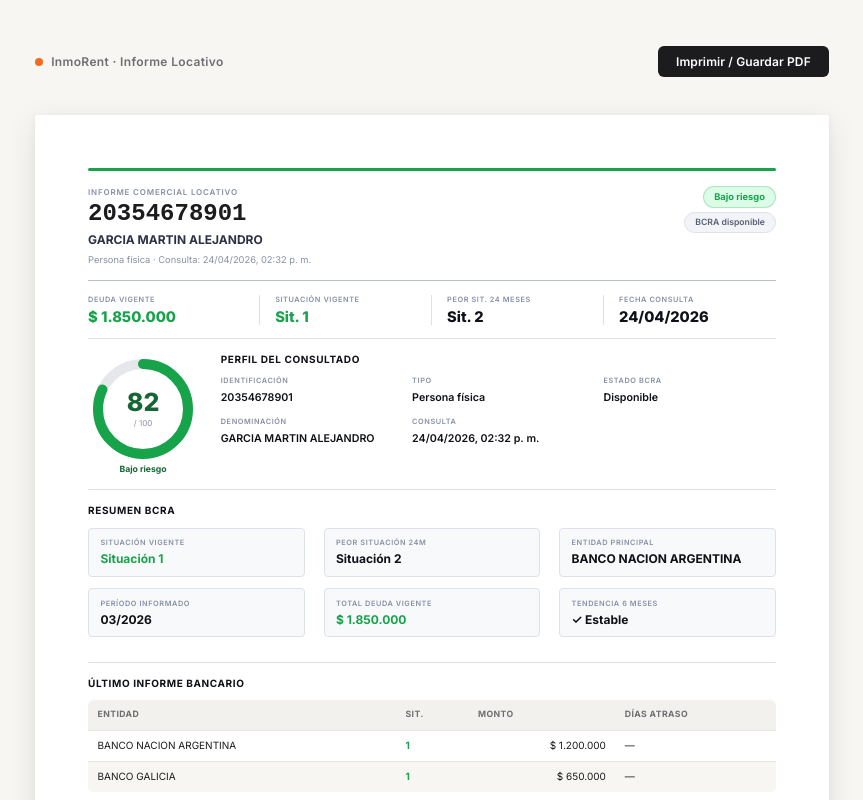
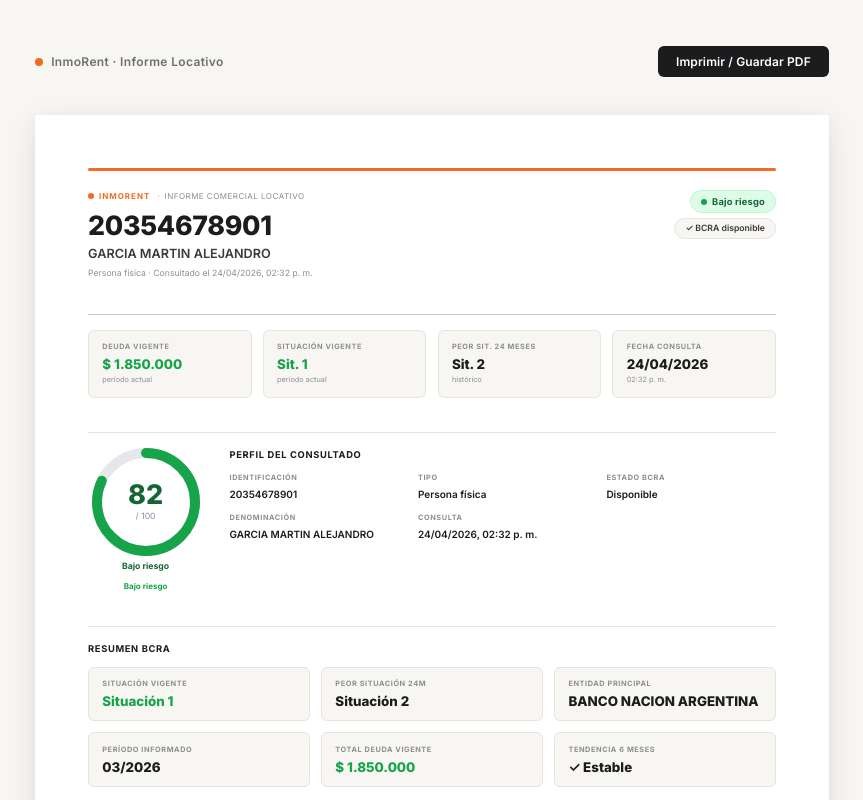
Before and after one commit to collocaluca1-spec/inmorent-pdf-service., a Next.js app: page /preview/locativo-demo in a window 1280 px wide. Shown: the top 800 px of the page, without its empty margins (208-1071 px from the left). Built offline with nearby package versions, Linux system fonts and the light colour scheme.

Commit message:
Page1.tsx

```diff
--- a/components/informe/Page1.tsx
+++ b/components/informe/Page1.tsx
@@ -17,150 +17,169 @@ const fmtDate = (iso: string) =>
 const fmtPeriodo = (raw: string) =>
   /^\d{6}$/.test(raw) ? `${raw.slice(4, 6)}/${raw.slice(0, 4)}` : raw;
 
-/* ── Risk accent color ── */
-const RISK_COLOR: Record<string, string> = {
-  emerald: '#16a34a',
-  amber:   '#b45309',
-  red:     '#dc2626',
-  slate:   '#64748b',
-};
-const RISK_BG: Record<string, string> = {
-  emerald: '#dcfce7',
-  amber:   '#fef3c7',
-  red:     '#fee2e2',
-  slate:   '#f1f5f9',
+/* ── Paleta de riesgo ── */
+const RISK: Record<string, { fg: string; bg: string; border: string; bar: string }> = {
+  emerald: { fg: '#166534', bg: '#dcfce7', border: '#bbf7d0', bar: '#16a34a' },
+  amber:   { fg: '#92400e', bg: '#fef3c7', border: '#fde68a', bar: '#b45309' },
+  red:     { fg: '#991b1b', bg: '#fee2e2', border: '#fecaca', bar: '#dc2626' },
+  slate:   { fg: '#374151', bg: '#f1f5f9', border: '#e2e8f0', bar: '#64748b' },
 };
 
-/* ── Sit color ── */
-const sitClass = (s: number) =>
-  s === 1 ? 'sit-1' : s <= 3 ? 'sit-2' : 'sit-4';
+const SIT_COLOR = (s: number) => s === 1 ? '#16a34a' : s <= 3 ? '#b45309' : '#dc2626';
 
-/* ── Section header ── */
+/* ── Tokens ── */
+const T = {
+  ink900: '#1C1C1E',
+  ink700: '#3A3A3C',
+  ink500: '#6E6E73',
+  ink400: '#8E8E93',
+  ink300: '#C7C7CC',
+  ink200: '#E7E4DE',
+  ink100: '#F2F1ED',
+  ink50:  '#F7F6F3',
+  brand:  '#F36B21',
+  white:  '#FFFFFF',
+};
+
+/* ── Primitivas de estilo ── */
+const s = {
+  labelXs: { fontSize: '5.5pt', fontWeight: 700, color: T.ink400, textTransform: 'uppercase' as const, letterSpacing: '0.08em' },
+  sectionTitle: { fontSize: '7pt', fontWeight: 700, color: T.ink900, textTransform: 'uppercase' as const, letterSpacing: '0.07em', marginBottom: '3mm' },
+  rule: { height: 0.5, background: T.ink200, margin: '4mm 0' } as React.CSSProperties,
+  ruleStrong: { height: 1, background: T.ink300, margin: '4mm 0' } as React.CSSProperties,
+};
+
+import React from 'react';
+
+function Rule({ strong }: { strong?: boolean }) {
+  return <div style={strong ? s.ruleStrong : s.rule} />;
+}
+
 function SectionTitle({ children }: { children: React.ReactNode }) {
+  return <div style={s.sectionTitle}>{children}</div>;
+}
+
+function DataCard({ label, value, color, sub }: { label: string; value: string; color?: string; sub?: string }) {
   return (
     <div style={{
-      fontSize: '7.5pt', fontWeight: 700, color: '#0f1117',
-      textTransform: 'uppercase', letterSpacing: '0.06em',
-      marginBottom: '2.5mm', marginTop: '0',
+      background: T.ink50,
+      border: `0.5px solid ${T.ink200}`,
+      borderRadius: 6,
+      padding: '3mm 3.5mm',
     }}>
-      {children}
+      <div style={s.labelXs}>{label}</div>
+      <div style={{ fontSize: '10pt', fontWeight: 800, color: color ?? T.ink900, marginTop: '1mm', lineHeight: 1.1 }}>
+        {value}
+      </div>
+      {sub && <div style={{ fontSize: '5.5pt', color: T.ink400, marginTop: '0.8mm' }}>{sub}</div>}
     </div>
   );
 }
 
-function Rule({ strong }: { strong?: boolean }) {
-  return (
-    <div style={{
-      height: strong ? 1 : 0.5,
-      background: strong ? '#b8bfcc' : '#dde1e9',
-      margin: '3.5mm 0',
-    }} />
-  );
-}
-
-function Label({ children }: { children: React.ReactNode }) {
-  return (
-    <div style={{
-      fontSize: '5.5pt', fontWeight: 600, color: '#8890a4',
-      textTransform: 'uppercase', letterSpacing: '0.08em', marginBottom: '0.8mm',
-    }}>
-      {children}
-    </div>
-  );
-}
-
-function Value({ children, color }: { children: React.ReactNode; color?: string }) {
-  return (
-    <div style={{ fontSize: '8pt', fontWeight: 600, color: color ?? '#0f1117' }}>
-      {children}
-    </div>
-  );
-}
-
-/* ── Page 1 ── */
 export default function Page1({ data }: { data: InformeLocativoData }) {
-  const rc = RISK_COLOR[data.color] ?? RISK_COLOR.slate;
-  const rbg = RISK_BG[data.color] ?? RISK_BG.slate;
+  const risk = RISK[data.color] ?? RISK.slate;
   const tipo = data.tipo_persona === 'fisica' ? 'Persona física' : 'Empresa';
 
   return (
     <div className="page">
 
-      {/* ── ENCABEZADO ── */}
-      {/* Barra de acento */}
-      <div style={{ height: 3, background: rc, borderRadius: 2, marginBottom: '4mm' }} />
+      {/* ══ HEADER ══ */}
+      {/* Barra de marca */}
+      <div style={{ height: 3.5, background: T.brand, borderRadius: 2, marginBottom: '5mm' }} />
 
-      <div style={{ display: 'flex', justifyContent: 'space-between', alignItems: 'flex-start' }}>
+      <div style={{ display: 'flex', justifyContent: 'space-between', alignItems: 'flex-start', marginBottom: '5mm' }}>
         <div>
-          <div style={{ fontSize: '6pt', fontWeight: 600, color: '#8890a4', letterSpacing: '0.1em', textTransform: 'uppercase', marginBottom: '1mm' }}>
-            Informe Comercial Locativo
+          {/* Logo text */}
+          <div style={{ display: 'flex', alignItems: 'center', gap: '5px', marginBottom: '2.5mm' }}>
+            <div style={{ width: 6, height: 6, borderRadius: '50%', background: T.brand }} />
+            <span style={{ fontSize: '6pt', fontWeight: 700, color: T.brand, letterSpacing: '0.12em', textTransform: 'uppercase' }}>
+              InmoRent
+            </span>
+            <span style={{ fontSize: '6pt', color: T.ink400, marginLeft: 2 }}>·</span>
+            <span style={{ fontSize: '6pt', color: T.ink400, letterSpacing: '0.06em', textTransform: 'uppercase' }}>
+              Informe Comercial Locativo
+            </span>
           </div>
-          <div style={{ fontSize: '18pt', fontWeight: 800, fontFamily: 'IBM Plex Mono, monospace', lineHeight: 1 }}>
+
+          {/* Identificación principal */}
+          <div style={{ fontSize: '20pt', fontWeight: 800, color: T.ink900, lineHeight: 1, letterSpacing: '-0.01em' }}>
             {data.documento}
           </div>
           {data.denominacion && (
-            <div style={{ fontSize: '9pt', fontWeight: 700, color: '#2d3142', marginTop: '1.5mm' }}>
+            <div style={{ fontSize: '9.5pt', fontWeight: 600, color: T.ink700, marginTop: '1.5mm' }}>
               {data.denominacion}
             </div>
           )}
-          <div style={{ fontSize: '7pt', color: '#8890a4', marginTop: '1mm' }}>
-            {tipo} · Consulta: {fmtDT(data.fetchedAt)}
+          <div style={{ fontSize: '6.5pt', color: T.ink400, marginTop: '1mm' }}>
+            {tipo} · Consultado el {fmtDT(data.fetchedAt)}
           </div>
         </div>
 
-        <div style={{ display: 'flex', flexDirection: 'column', alignItems: 'flex-end', gap: 4 }}>
+        {/* Badges */}
+        <div style={{ display: 'flex', flexDirection: 'column', alignItems: 'flex-end', gap: 5 }}>
           <div style={{
-            background: rbg, color: rc,
-            border: `1px solid ${rc}40`,
-            borderRadius: 100, padding: '3px 10px',
-            fontSize: '7pt', fontWeight: 700,
+            background: risk.bg, color: risk.fg,
+            border: `1px solid ${risk.border}`,
+            borderRadius: 100, padding: '3.5px 10px',
+            fontSize: '7pt', fontWeight: 700, letterSpacing: '0.02em',
+            display: 'flex', alignItems: 'center', gap: 5,
           }}>
+            <span style={{ width: 6, height: 6, borderRadius: '50%', background: risk.bar }} />
             {data.riesgoLabel}
           </div>
           <div style={{
-            background: '#f2f4f7', color: '#5a6072',
-            border: '1px solid #dde1e9',
+            background: data.bcraDisponible ? T.ink50 : T.ink100,
+            color: data.bcraDisponible ? T.ink700 : T.ink400,
+            border: `1px solid ${T.ink200}`,
             borderRadius: 100, padding: '3px 10px',
             fontSize: '6.5pt', fontWeight: 600,
           }}>
-            {data.bcraDisponible ? 'BCRA disponible' : 'BCRA no disponible'}
+            {data.bcraDisponible ? '✓ BCRA disponible' : '— BCRA no disponible'}
           </div>
         </div>
       </div>
 
       <Rule strong />
 
-      {/* ── KPIs ── */}
-      <div style={{ display: 'grid', gridTemplateColumns: 'repeat(4,1fr)', gap: 0 }}>
-        {[
-          { label: 'Deuda vigente', value: money(data.deudaVigente), color: data.deudaVigente > 0 ? rc : undefined },
-          { label: 'Situación vigente', value: data.situacionVigente ? `Sit. ${data.situacionVigente}` : '—', color: data.situacionVigente ? rc : undefined },
-          { label: 'Peor sit. 24 meses', value: data.peorSituacion24m ? `Sit. ${data.peorSituacion24m}` : '—' },
-          { label: 'Fecha consulta', value: fmtDate(data.fetchedAt) },
-        ].map(({ label, value, color }, i) => (
-          <div key={i} style={{
-            paddingRight: '4mm',
-            borderRight: i < 3 ? '0.5px solid #dde1e9' : undefined,
-            paddingLeft: i > 0 ? '4mm' : undefined,
-          }}>
-            <Label>{label}</Label>
-            <div style={{ fontSize: '11pt', fontWeight: 800, color: color ?? '#0f1117', lineHeight: 1.1 }}>
-              {value}
-            </div>
-          </div>
-        ))}
+      {/* ══ KPIs ══ */}
+      <div style={{ display: 'grid', gridTemplateColumns: 'repeat(4,1fr)', gap: '3mm', marginBottom: '5mm' }}>
+        <DataCard
+          label="Deuda vigente"
+          value={money(data.deudaVigente)}
+          color={data.deudaVigente > 0 ? risk.bar : T.ink900}
+          sub="período actual"
+        />
+        <DataCard
+          label="Situación vigente"
+          value={data.situacionVigente ? `Sit. ${data.situacionVigente}` : '—'}
+          color={data.situacionVigente ? SIT_COLOR(data.situacionVigente) : T.ink400}
+          sub="período actual"
+        />
+        <DataCard
+          label="Peor sit. 24 meses"
+          value={data.peorSituacion24m ? `Sit. ${data.peorSituacion24m}` : '—'}
+          sub="histórico"
+        />
+        <DataCard
+          label="Fecha consulta"
+          value={fmtDate(data.fetchedAt)}
+          sub={fmtDT(data.fetchedAt).split(',')[1]?.trim()}
+        />
       </div>
 
       <Rule />
 
-      {/* ── PERFIL + GAUGE ── */}
-      <div style={{ display: 'grid', gridTemplateColumns: '110px 1fr', gap: '6mm' }}>
+      {/* ══ PERFIL + GAUGE ══ */}
+      <div style={{ display: 'grid', gridTemplateColumns: '115px 1fr', gap: '7mm', marginBottom: '5mm' }}>
         {/* Gauge */}
-        <div style={{ display: 'flex', flexDirection: 'column', alignItems: 'center', paddingTop: '2mm' }}>
-          <ScoreGauge score={data.score} color={data.color} size={100} />
+        <div style={{ display: 'flex', flexDirection: 'column', alignItems: 'center' }}>
+          <ScoreGauge score={data.score} color={data.color} size={108} />
+          <div style={{ fontSize: '6pt', fontWeight: 700, color: risk.bar, marginTop: '2mm', textAlign: 'center' }}>
+            {data.riesgoLabel}
+          </div>
         </div>
 
-        {/* Perfil */}
+        {/* Perfil del consultado */}
         <div>
           <SectionTitle>Perfil del consultado</SectionTitle>
           <div style={{ display: 'grid', gridTemplateColumns: 'repeat(3,1fr)', gap: '3mm 5mm' }}>
@@ -172,8 +191,8 @@ export default function Page1({ data }: { data: InformeLocativoData }) {
               { label: 'Consulta', value: fmtDT(data.fetchedAt) },
             ].map(({ label, value }, i) => (
               <div key={i}>
-                <Label>{label}</Label>
-                <Value>{value}</Value>
+                <div style={s.labelXs}>{label}</div>
+                <div style={{ fontSize: '7.5pt', fontWeight: 600, color: T.ink900, marginTop: '0.8mm' }}>{value}</div>
               </div>
             ))}
           </div>
@@ -182,23 +201,18 @@ export default function Page1({ data }: { data: InformeLocativoData }) {
 
       <Rule />
 
-      {/* ── RESUMEN BCRA ── */}
+      {/* ══ RESUMEN BCRA ══ */}
       <SectionTitle>Resumen BCRA</SectionTitle>
-      <div style={{ display: 'grid', gridTemplateColumns: 'repeat(3,1fr)', gap: '3mm 5mm', marginBottom: '3mm' }}>
+      <div style={{ display: 'grid', gridTemplateColumns: 'repeat(3,1fr)', gap: '3mm', marginBottom: '4mm' }}>
         {[
-          { label: 'Situación vigente', value: data.situacionVigente ? `Situación ${data.situacionVigente}` : 'Sin registros', color: data.situacionVigente ? rc : undefined },
+          { label: 'Situación vigente', value: data.situacionVigente ? `Situación ${data.situacionVigente}` : 'Sin registros', color: data.situacionVigente ? SIT_COLOR(data.situacionVigente) : T.ink400 },
           { label: 'Peor situación 24m', value: data.peorSituacion24m ? `Situación ${data.peorSituacion24m}` : '—' },
           { label: 'Entidad principal', value: data.entidadPrincipal ?? '—' },
           { label: 'Período informado', value: data.ultimoPeriodoActual ? fmtPeriodo(data.ultimoPeriodoActual) : '—' },
-          { label: 'Total deuda vigente', value: money(data.deudaVigente), color: data.deudaVigente > 0 ? rc : undefined },
+          { label: 'Total deuda vigente', value: money(data.deudaVigente), color: data.deudaVigente > 0 ? risk.bar : T.ink900 },
           { label: 'Tendencia 6 meses', value: data.tendencia6m === 'estable' ? '✓ Estable' : data.tendencia6m === 'normalizada' ? '↗ Normalizada' : '↘ Inestable' },
         ].map(({ label, value, color }, i) => (
-          <div key={i} style={{ background: '#f8f9fb', borderRadius: 4, padding: '2.5mm 3mm', border: '0.5px solid #dde1e9' }}>
-            <Label>{label}</Label>
-            <div style={{ fontSize: '9pt', fontWeight: 700, color: color ?? '#0f1117', lineHeight: 1.2, marginTop: '0.5mm' }}>
-              {value}
-            </div>
-          </div>
+          <DataCard key={i} label={label} value={value} color={color} />
         ))}
       </div>
 
@@ -206,20 +220,22 @@ export default function Page1({ data }: { data: InformeLocativoData }) {
       {data.situacionVigente === 1 && (data.peorSituacion24m ?? 0) >= 4 && (
         <div style={{
           background: '#fef3c7', border: '0.5px solid #fde68a',
-          borderRadius: 4, padding: '2.5mm 3mm',
-          fontSize: '7pt', color: '#92400e', lineHeight: 1.5,
-          marginBottom: '3mm',
+          borderRadius: 6, padding: '3mm 4mm',
+          fontSize: '7pt', color: '#92400e', lineHeight: 1.6,
+          display: 'flex', gap: '6px', alignItems: 'flex-start',
+          marginBottom: '4mm',
         }}>
-          ⚠ Actualmente figura en situación normal, pero registra antecedente histórico severo en los últimos 24 meses. Se recomienda revisión manual.
+          <span style={{ marginTop: '0.5mm' }}>⚠</span>
+          <span>Actualmente figura en situación normal, pero registra antecedente histórico severo en los últimos 24 meses. Se recomienda revisión manual antes de tomar una decisión.</span>
         </div>
       )}
 
       <Rule />
 
-      {/* ── TABLA BANCARIA ── */}
+      {/* ══ TABLA BANCARIA ══ */}
       <SectionTitle>Último informe bancario</SectionTitle>
       {!data.bcraDisponible || !data.actualRows.length ? (
-        <div style={{ fontSize: '7.5pt', color: '#8890a4', padding: '3mm 0' }}>
+        <div style={{ fontSize: '7.5pt', color: T.ink400, padding: '3mm 0', fontStyle: 'italic' }}>
           No se encontraron registros en el período actual.
         </div>
       ) : (
@@ -228,27 +244,32 @@ export default function Page1({ data }: { data: InformeLocativoData }) {
             <tr>
               <th>Entidad</th>
               <th>Sit.</th>
-              <th>Monto</th>
-              <th>Días atraso</th>
+              <th style={{ textAlign: 'right' }}>Monto</th>
+              <th style={{ textAlign: 'right' }}>Días atraso</th>
             </tr>
           </thead>
           <tbody>
             {data.actualRows.map((row, i) => (
               <tr key={i}>
                 <td>{row.entidad}</td>
-                <td className={sitClass(row.situacion)}>{row.situacion}</td>
+                <td style={{ color: SIT_COLOR(row.situacion), fontWeight: 700 }}>{row.situacion}</td>
                 <td style={{ textAlign: 'right' }}>{money(row.monto)}</td>
-                <td>{row.diasAtraso || '—'}</td>
+                <td style={{ textAlign: 'right', color: row.diasAtraso > 0 ? '#b45309' : T.ink500 }}>
+                  {row.diasAtraso || '—'}
+                </td>
               </tr>
             ))}
           </tbody>
         </table>
       )}
 
-      {/* ── FOOTER ── */}
+      {/* ══ FOOTER ══ */}
       <div className="page-footer">
-        <span>InmoRent · Informe Comercial Locativo</span>
-        <span>Información orientativa — generada el {fmtDT(new Date().toISOString())}</span>
+        <span style={{ display: 'flex', alignItems: 'center', gap: 4 }}>
+          <span style={{ color: T.brand, fontWeight: 700 }}>InmoRent</span>
+          <span>· Informe Comercial Locativo</span>
+        </span>
+        <span>Información orientativa · {fmtDT(new Date().toISOString())}</span>
         <span>1 / 2</span>
       </div>
     </div>
```
